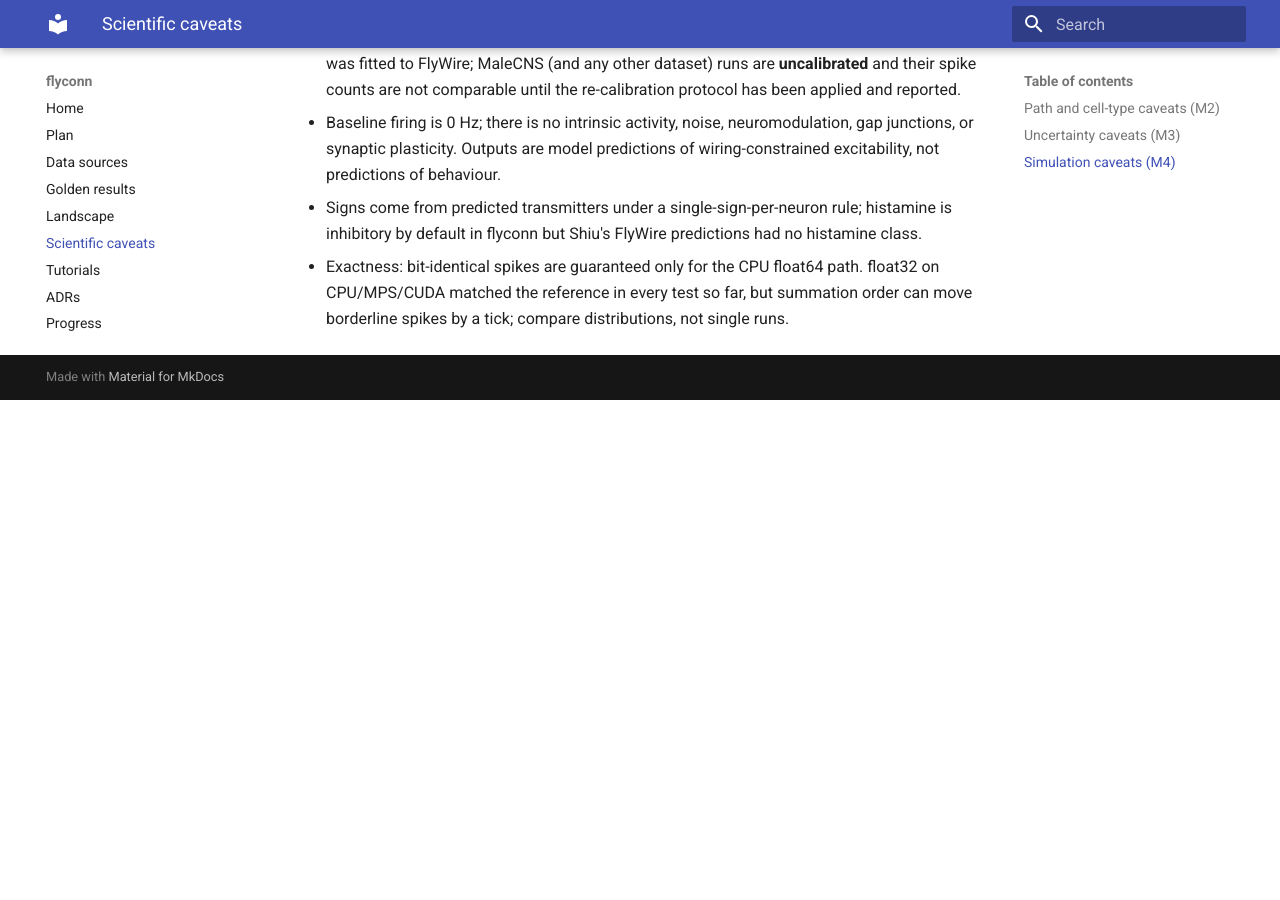
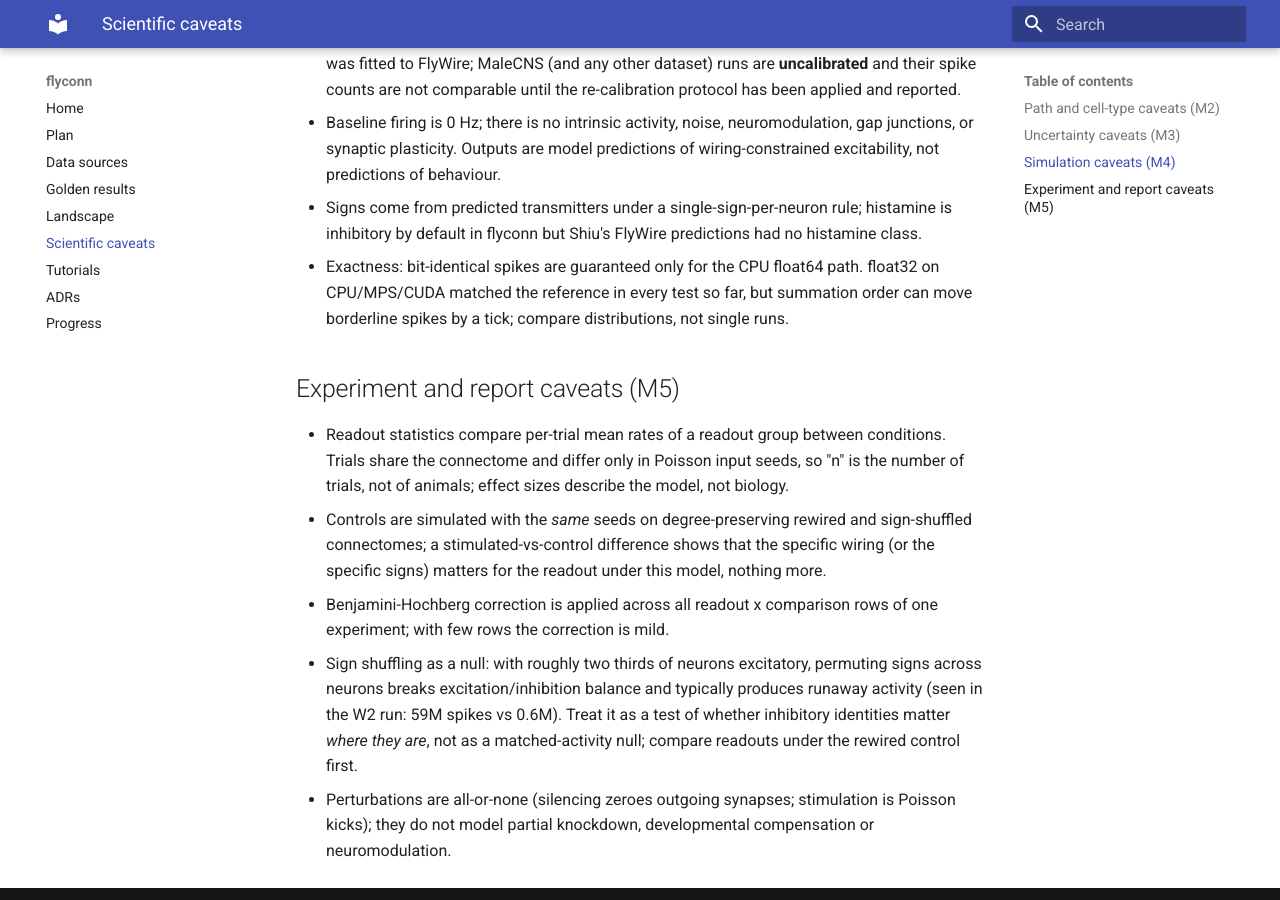
Before and after one commit to moiz-lakkadkutta/flyconn, an MkDocs documentation site: the page built from docs/caveats.md, in a window 1280 px wide and 900 px high, scrolled down 1470 px. Built offline with MkDocs 1.6.1 and Material for MkDocs 9.7.7, drawn with Linux system fonts in a browser that asks for light colours; before the commit the page ends 1870 px from its top, so only the background shows below that.

Commit message:
docs(m5): changelog, progress with W2 results, caveats on controls, tutorials index
Co-Authored-By: Claude Fable 5.1 <noreply@anthropic.com>
Claude-Session: https://claude.ai/code/session_0146ujhCdFL57yDjC7Thhn4c

```diff
--- a/docs/caveats.md
+++ b/docs/caveats.md
@@ -28,3 +28,11 @@ Grows with each milestone. Seeds:
 - Baseline firing is 0 Hz; there is no intrinsic activity, noise, neuromodulation, gap junctions, or synaptic plasticity. Outputs are model predictions of wiring-constrained excitability, not predictions of behaviour.
 - Signs come from predicted transmitters under a single-sign-per-neuron rule; histamine is inhibitory by default in flyconn but Shiu's FlyWire predictions had no histamine class.
 - Exactness: bit-identical spikes are guaranteed only for the CPU float64 path. float32 on CPU/MPS/CUDA matched the reference in every test so far, but summation order can move borderline spikes by a tick; compare distributions, not single runs.
+
+## Experiment and report caveats (M5)
+
+- Readout statistics compare per-trial mean rates of a readout group between conditions. Trials share the connectome and differ only in Poisson input seeds, so "n" is the number of trials, not of animals; effect sizes describe the model, not biology.
+- Controls are simulated with the *same* seeds on degree-preserving rewired and sign-shuffled connectomes; a stimulated-vs-control difference shows that the specific wiring (or the specific signs) matters for the readout under this model, nothing more.
+- Benjamini-Hochberg correction is applied across all readout x comparison rows of one experiment; with few rows the correction is mild.
+- Sign shuffling as a null: with roughly two thirds of neurons excitatory, permuting signs across neurons breaks excitation/inhibition balance and typically produces runaway activity (seen in the W2 run: 59M spikes vs 0.6M). Treat it as a test of whether inhibitory identities matter *where they are*, not as a matched-activity null; compare readouts under the rewired control first.
+- Perturbations are all-or-none (silencing zeroes outgoing synapses; stimulation is Poisson kicks); they do not model partial knockdown, developmental compensation or neuromodulation.
```
Also changed, not shown: CHANGELOG.md (+7 -0 lines), docs/PROGRESS.md (+10 -0 lines), docs/tutorials/index.md (+2 -1 lines).
